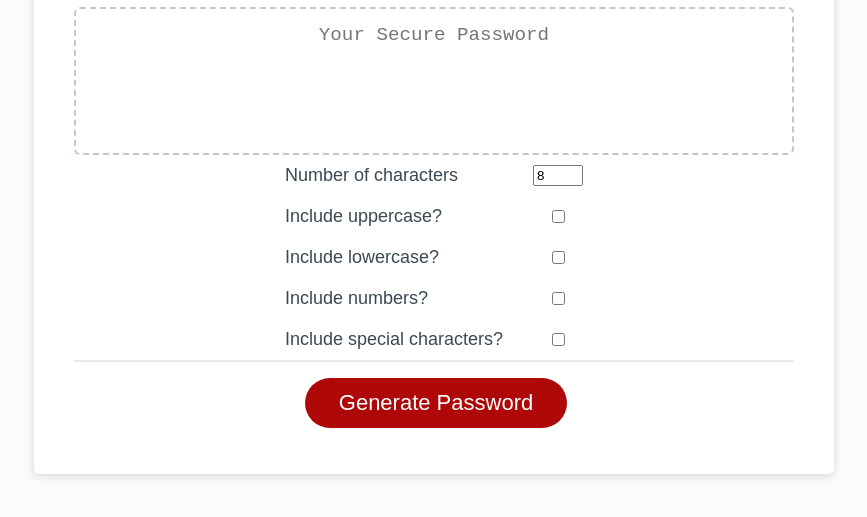
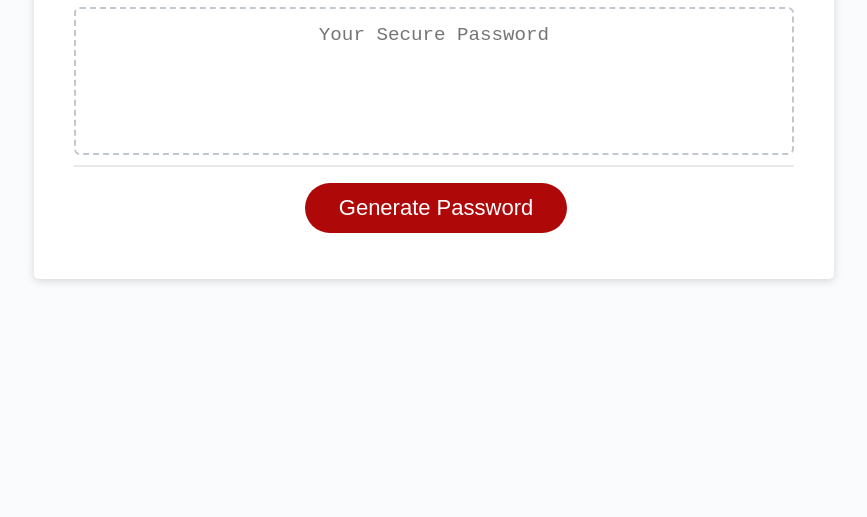
Before and after one commit to Leesaal/PasswordGenerator, a plain HTML site: page index.html in a window 1280 px wide. Shown: the part 241-758 px from the top of the page, without its empty margins (206-1073 px from the left). Drawn offline with Linux system fonts and the light colour scheme.

Commit message:
hidden criteria until button clicked

```diff
--- a/index.html
+++ b/index.html
@@ -24,7 +24,7 @@
             aria-label="Generated Password"
           ></textarea>
         </div>
-        <div id="card-criteria">
+        <div id="card-criteria" hidden>
           <form id="form">
             <label for="characterNumber">Number of characters</label>
             <input type="number" min="8" max ="128" value="8" id="characterNumber">
```
